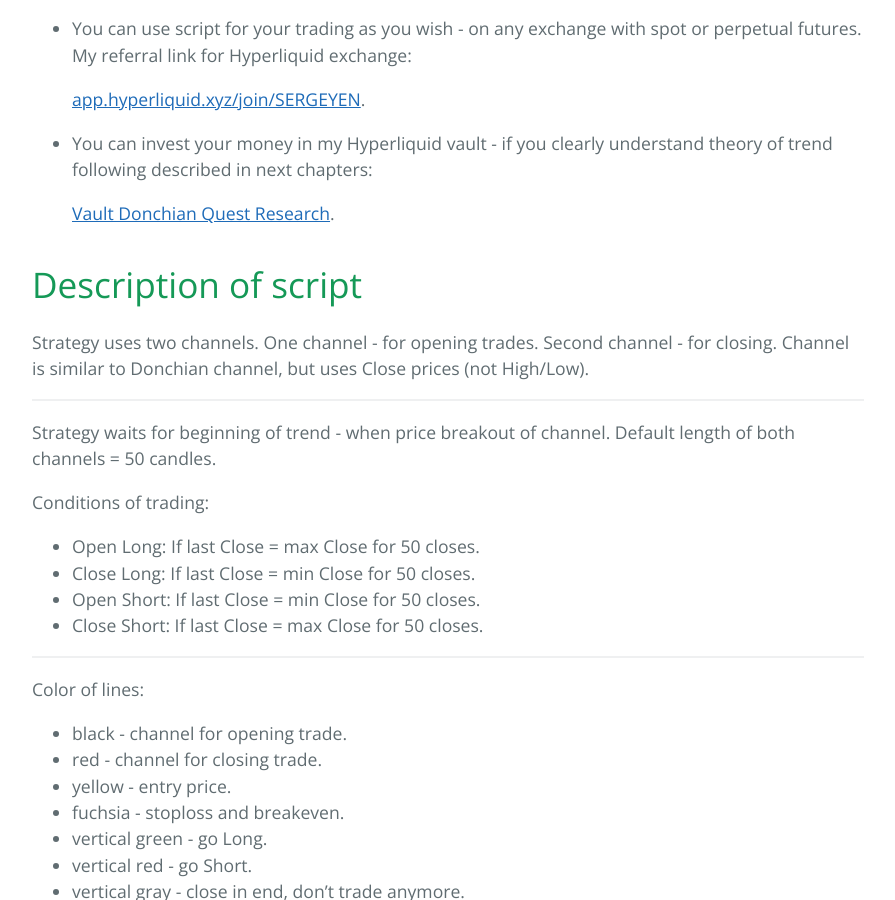
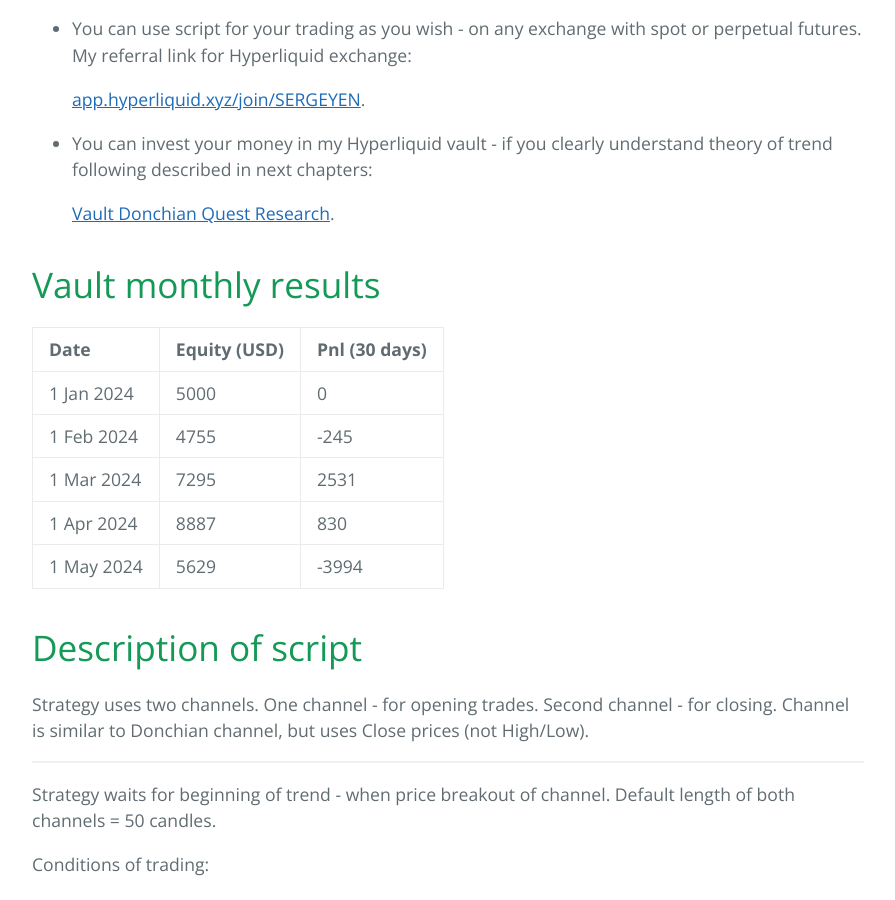
Before and after one commit to sergeyen7/sergeyen7.github.io, a Jekyll site: the page built from index.md, in a window 1280 px wide and 900 px high, scrolled down 2956 px. Shown: the whole window, without its empty margins (192-1087 px from the left). Built offline with Jekyll 4.4.1, drawn with Linux system fonts in a browser that asks for light colours; nearby versions of some CDN libraries; some of the changed text lies outside the part shown.

Commit message:
Update index.md

```diff
--- a/index.md
+++ b/index.md
@@ -12,11 +12,11 @@ description: Do trend following strategy works in crypto?
 
 * [How to use it](#how-to-use-it)
 
+* [Vault monthly results](#vault-monthly-results)
+
 * [Description of script](#description-of-script)
 
 * [Description of Hyperliquid](#description-of-hyperliquid)
-
-* [Vault monthly results](#vault-monthly-results)
 
 * [Theory: Why it works](#theory-why-it-works)
 
@@ -74,6 +74,16 @@ I coded this as a script in Tradingview:
 * You can invest your money in my Hyperliquid vault - if you clearly understand theory of trend following described in next chapters:
 
      [Vault Donchian Quest Research](https://app.hyperliquid.xyz/vaults/0x54094fd5077de413017b5e83da0b587043b55144).
+
+# Vault monthly results
+
+|    Date    |  Equity (USD)  |  Pnl (30 days) |
+|:-----------|:---------------|:---------------|
+| 1 Jan 2024 |           5000 |              0 |
+| 1 Feb 2024 |           4755 |           -245 |
+| 1 Mar 2024 |           7295 |           2531 |
+| 1 Apr 2024 |           8887 |            830 |
+| 1 May 2024 |           5629 |          -3994 |
 
 # Description of script
 
```
Also changed, not shown: other parts of index.md (+0 -10 lines).
